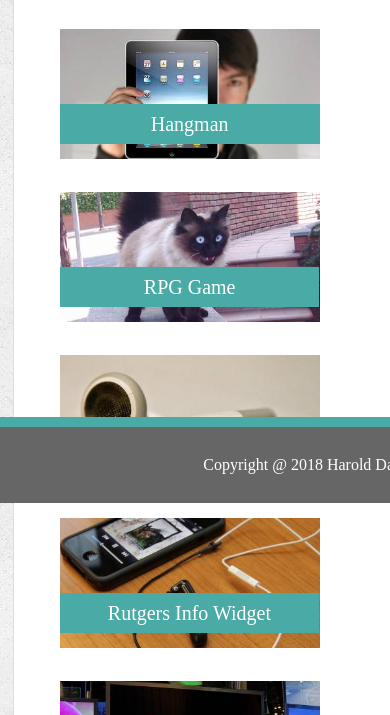
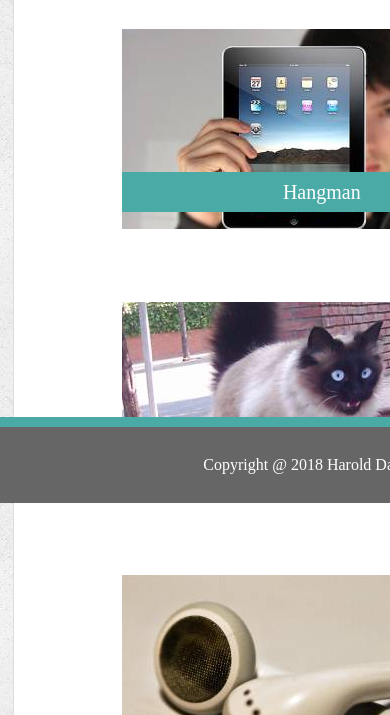
Before and after one commit to Cornflakes1009/Portfolio-Responsive, a plain HTML site: page portfolio.html in a window 390 px wide. Shown: the part 341-1056 px from the top of the page. Drawn offline with Linux system fonts and the light colour scheme.

Commit message:
980 index done

```diff
--- a/assets/css/style.css
+++ b/assets/css/style.css
@@ -44,7 +44,7 @@ header {
     width: 650px;
     background-color: #ffffff;
     display: inline-block;
-    margin-bottom: 50px;
+    margin-bottom: 150px;
     margin-top: 35px;
     border: #dddddd solid 1px;
 
@@ -242,7 +242,16 @@ footer {
 
 
 /* -------------------------------------------- Media Queries -------------------------------------------- */
+@media screen and (max-width: 980px) {
+    .entire-content-area {
+        width: 70%;
+    }
+    .main-content-area {
+        width: 50%;
+    }
+}
 
+/*-----------------------------------------------------------------------------------------------------------*/
 @media screen and (max-width: 768px) {
 
     .header-content {
@@ -318,4 +327,38 @@ footer {
     .main-content-area {
         width: 95.5%;
     }
+    .skills {
+        width: 95%;
+        height: 95%;
+    }
+    .hangman-text {
+        position: relative;
+        top: -90px;
+        width: 218px;
+        left: 62px;
+    }
+    .rpg-game-text {
+        top: -90px;
+        position: relative;
+        width: 233px;
+        left: 62px;
+    }
+    .trivia-game-text {
+        position: relative;
+        top: -90px;
+        left: 62px;
+        width: 241px;
+    }
+    .rutgers-info-widget-text {
+        position: relative;
+        top: -90px;
+        left: 62px;
+        width: 304px;
+    }
+    .led-tv-text {
+        position: relative;
+        top: -90px;
+        left: 62px;
+        width: 211px;
+    }
 }
```
